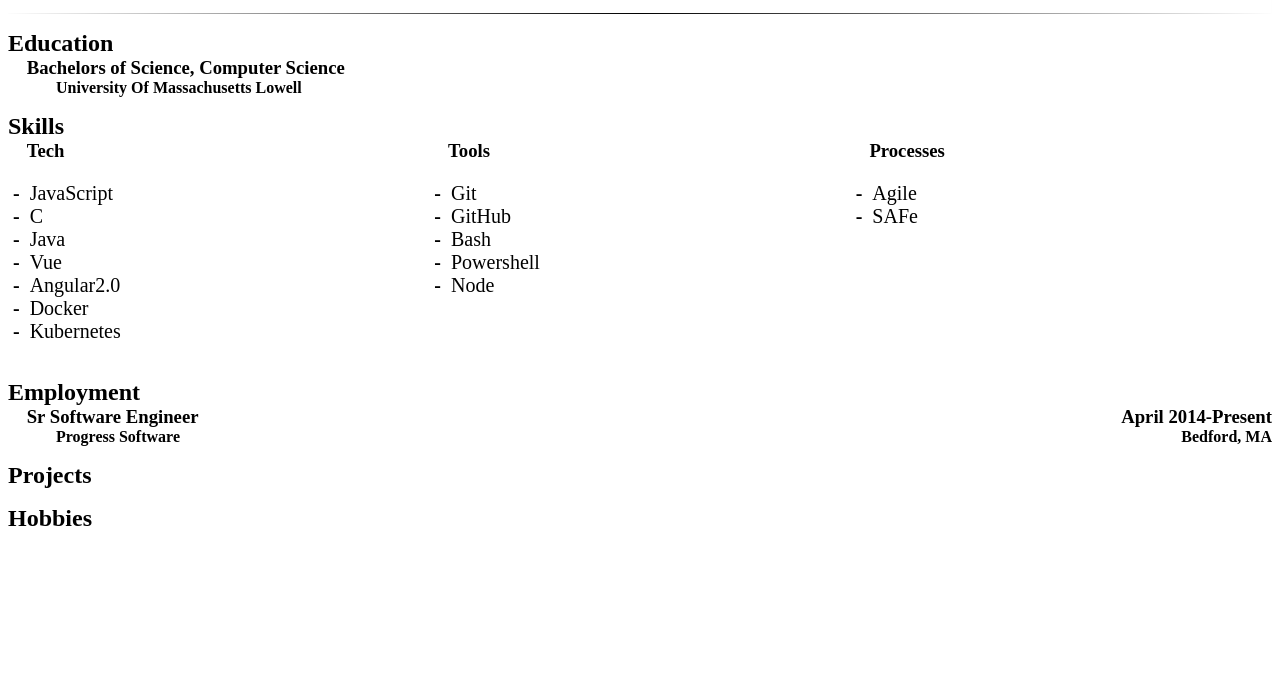
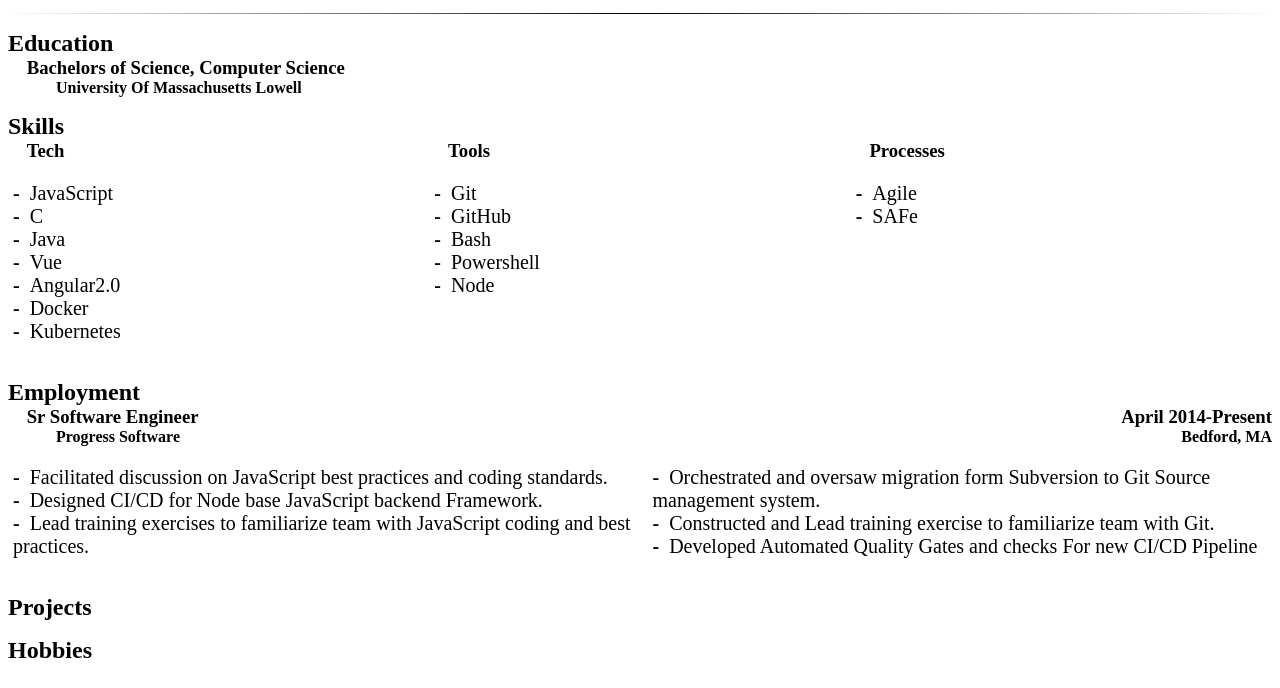
Before and after one commit to bblais23/resume, a website: page index.html in a window 1280 px wide. Shown: the part 134-822 px from the top of the page. Before the commit the page ends 800 px from the top, so only its background shows below. Drawn offline with Linux system fonts and the light colour scheme; a web font is replaced by a local one.

```diff
--- a/index.html
+++ b/index.html
@@ -1,5 +1,5 @@
 <!DOCTYPE html>
-<html>
+<html lang="en-US">
 <head>
     <meta charset="UTF-8">
     <!--
@@ -64,10 +64,19 @@
         <section class="work">
             <article>
                 <h3 class="title">Sr Software Engineer</h3>
-                <h4 class="company">Progress Software</h3>
+                <h4 class="company">Progress Software</h4>
                 <h4 class="location">Bedford, MA</h4>
 
-                <h3 class="duration">April 2014-Present</h4>
+                <h3 class="duration">April 2014-Present</h3>
+
+                <ul class="lists">
+                    <li>Facilitated discussion on JavaScript best practices and coding standards.</li>
+                    <li>Designed CI/CD for Node base JavaScript backend Framework.</li>
+                    <li>Lead training exercises to familiarize team with JavaScript coding and best practices.</li>
+                    <li>Orchestrated and oversaw migration form Subversion to Git Source management system.</li>
+                    <li>Constructed and Lead training exercise to familiarize team with Git.</li>
+                    <li>Developed Automated Quality Gates and checks For new CI/CD Pipeline</li>
+                </ul>
             </article>
         </section>
 
```
